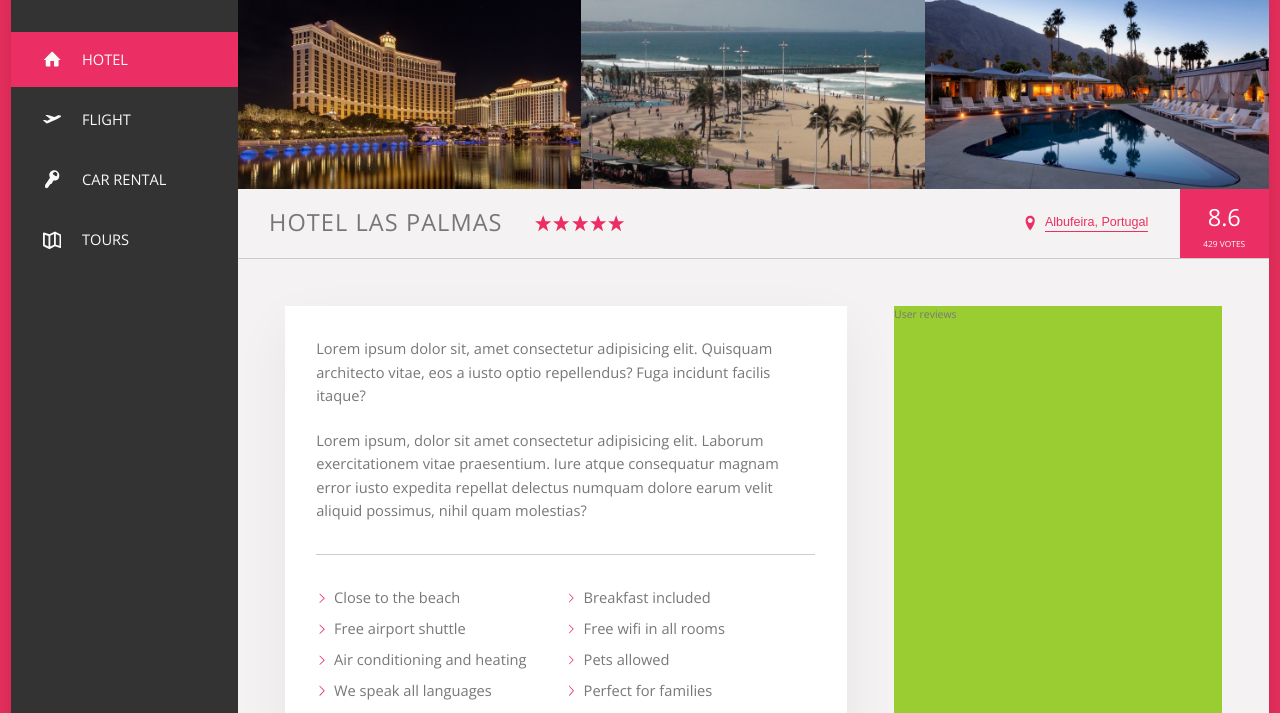
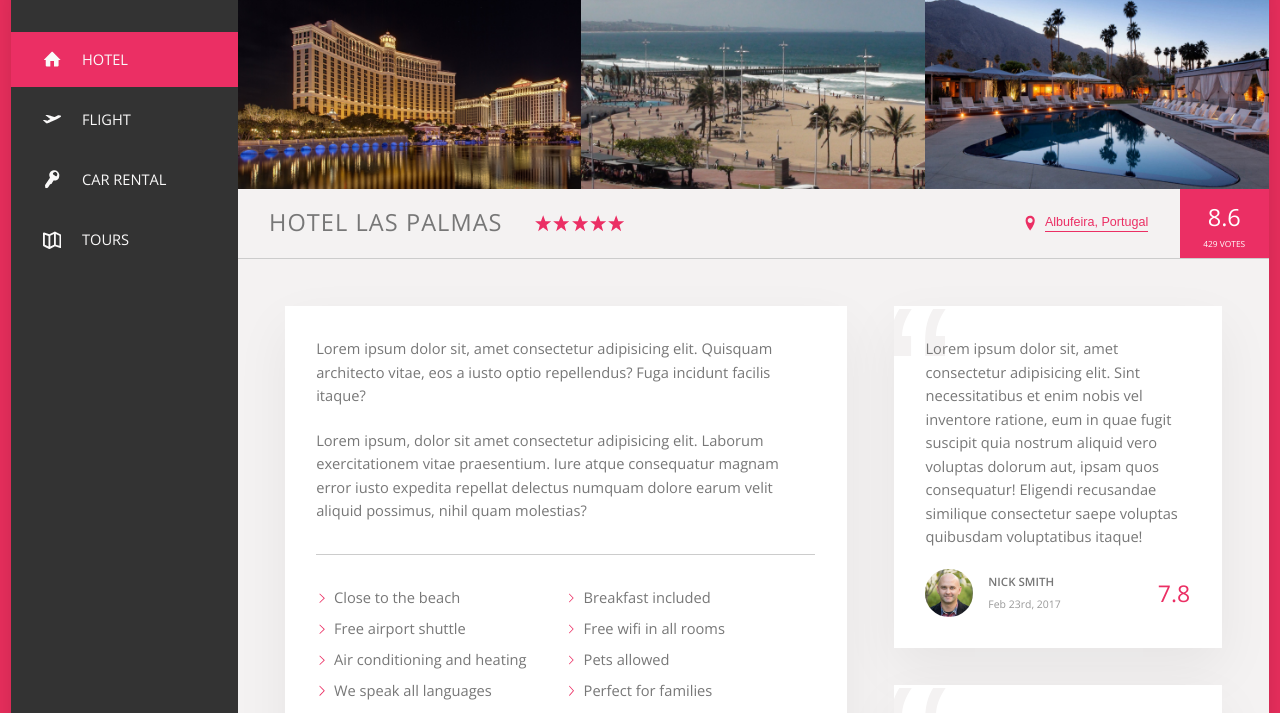
Before and after one commit to a-korkin/trillo, a website: page index.html in a window 1280 px wide. Shown: the part 162-875 px from the top of the page. Drawn offline with nearby package versions, Linux system fonts and the light colour scheme.

Commit message:
recommendation added

```diff
--- a/index.html
+++ b/index.html
@@ -165,7 +165,33 @@
                     </div>
 
                     <div class="user-reviews">
-                        User reviews
+                        <figure class="review">
+                            <blockquote class="review__text">
+                                Lorem ipsum dolor sit, amet consectetur adipisicing elit. Sint necessitatibus et enim nobis vel inventore ratione, eum in quae fugit suscipit quia nostrum aliquid vero voluptas dolorum aut, ipsam quos consequatur! Eligendi recusandae similique consectetur saepe voluptas quibusdam voluptatibus itaque!
+                            </blockquote>
+                            <figcaption class="review__user">
+                                <img src="img/user-3.jpg" alt="user 1" class="review__photo">
+                                <div class="review__user-box">
+                                    <p class="review__user-name">Nick Smith</p>
+                                    <p class="review__user-date">Feb 23rd, 2017</p>
+                                </div>
+                                <div class="review__rating">7.8</div>
+                            </figcaption>
+                        </figure>
+
+                        <figure class="review">
+                            <blockquote class="review__text">
+                                Lorem ipsum dolor sit, amet consectetur adipisicing elit. Sint necessitatibus et enim nobis vel inventore ratione, eum in quae fugit suscipit quia nostrum aliquid vero voluptas dolorum aut, ipsam quos consequatur! Eligendi recusandae similique consectetur saepe voluptas quibusdam voluptatibus itaque!
+                            </blockquote>
+                            <figcaption class="review__user">
+                                <img src="img/user-2.jpg" alt="user 2" class="review__photo">
+                                <div class="review__user-box">
+                                    <p class="review__user-name">Mary Thomas</p>
+                                    <p class="review__user-date">Sep 13th, 2018</p>
+                                </div>
+                                <div class="review__rating">9.3</div>
+                            </figcaption>
+                        </figure>
                     </div>
                 </div>
             </main>
--- a/sass/_components.scss
+++ b/sass/_components.scss
@@ -354,10 +354,6 @@
         margin-right: auto;
     }
 
-    &__friends {
-
-    }
-
     &__photo {
         box-sizing: content-box;
         height: 4rem;
@@ -370,3 +366,67 @@
         }
     }
 }
+
+////////////////////////////////
+// RECOMMEND
+.review {
+    background-color: #fff;
+    box-shadow: var(--shadow-light);
+    padding: 3rem;
+    margin-bottom: 3.5rem;
+    position: relative;
+    overflow: hidden;
+
+    &__text {
+        margin-bottom: 2rem;
+        position: relative;
+        z-index: 10;
+    }
+
+    &__user {
+        display: flex;
+        align-items: center;
+    }
+
+    &__photo {
+        height: 4.5rem;
+        width: 4.5rem;
+        border-radius: 50%;
+        display: inline-block;
+        margin-right: 1.5rem;
+    }
+
+    &__user-box {
+        margin-right: auto;
+    }
+
+    &__user-name {
+        font-size: 1.1rem;
+        font-weight: 600;
+        text-transform: uppercase;
+        margin-bottom: 0.4rem;
+    }
+
+    &__user-date {
+        font-size: 1rem;
+        color: var(--color-grey-dark-3);
+    }
+
+    &__rating {
+        color: var(--color-primary);
+        font-size: 2.2rem;
+        font-weight: 300;
+    }
+
+    &::before {
+        content: "\201C";
+        position: absolute;
+        top: -2.75rem;
+        left: -1rem;
+        line-height: 1;
+        font-size: 20rem;
+        z-index: 1;
+        color: var(--color-grey-light-2);
+        font-family: sans-serif;
+    }
+}
--- a/sass/_layout.scss
+++ b/sass/_layout.scss
@@ -35,6 +35,7 @@
 }
 
 .detail {
+    font-size: 1.4rem;
     display: flex;
     padding: 4.5rem;
     background-color: var(--color-grey-light-2);
@@ -42,7 +43,6 @@
 }
 
 .description {
-    font-size: 1.4rem;
     background-color: #fff;
     box-shadow: var(--shadow-light);
     padding: 3rem;
@@ -51,6 +51,5 @@
 }
 
 .user-reviews {
-    background-color: yellowgreen;
     flex: 1;
 }
```
Also changed, not shown: css/style.css, img/user-1.jpg (added), img/user-2.jpg (added), img/user-3.jpg (added).
